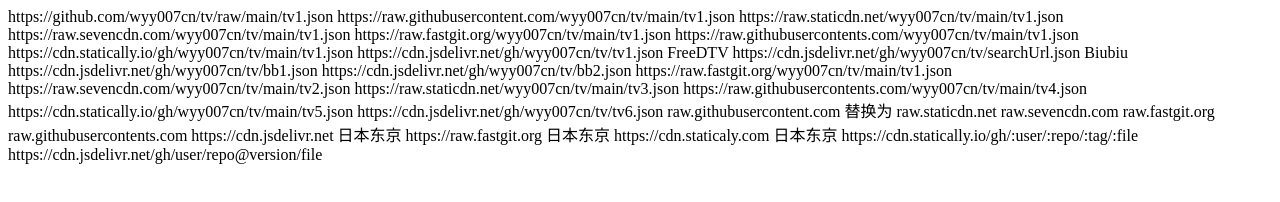
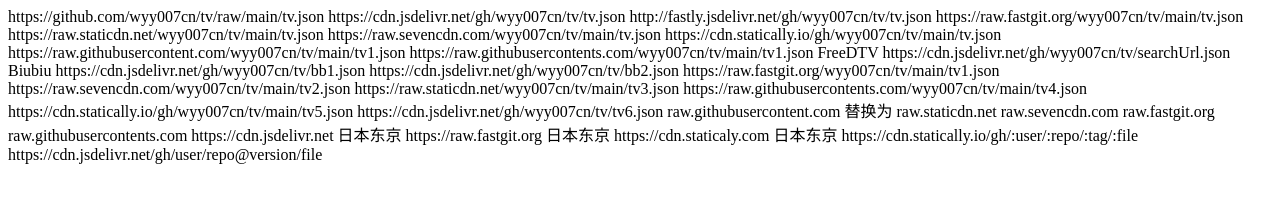
Before and after one commit to wyy007cn/tv, a plain HTML site: page index.html in a window 1280 px wide. Drawn offline with Linux system fonts and the light colour scheme.

Commit message:
Update index.html

```diff
--- a/index.html
+++ b/index.html
@@ -8,14 +8,21 @@
 <body>
   <div>
 
-https://github.com/wyy007cn/tv/raw/main/tv1.json
+https://github.com/wyy007cn/tv/raw/main/tv.json
+https://cdn.jsdelivr.net/gh/wyy007cn/tv/tv.json
+http://fastly.jsdelivr.net/gh/wyy007cn/tv/tv.json
+https://raw.fastgit.org/wyy007cn/tv/main/tv.json
+https://raw.staticdn.net/wyy007cn/tv/main/tv.json
+https://raw.sevencdn.com/wyy007cn/tv/main/tv.json
+https://cdn.statically.io/gh/wyy007cn/tv/main/tv.json
+
+
 https://raw.githubusercontent.com/wyy007cn/tv/main/tv1.json
-https://raw.staticdn.net/wyy007cn/tv/main/tv1.json
-https://raw.sevencdn.com/wyy007cn/tv/main/tv1.json
-https://raw.fastgit.org/wyy007cn/tv/main/tv1.json
 https://raw.githubusercontents.com/wyy007cn/tv/main/tv1.json
-https://cdn.statically.io/gh/wyy007cn/tv/main/tv1.json
-https://cdn.jsdelivr.net/gh/wyy007cn/tv/tv1.json
+
+
+
+
 
 FreeDTV
 https://cdn.jsdelivr.net/gh/wyy007cn/tv/searchUrl.json
```
